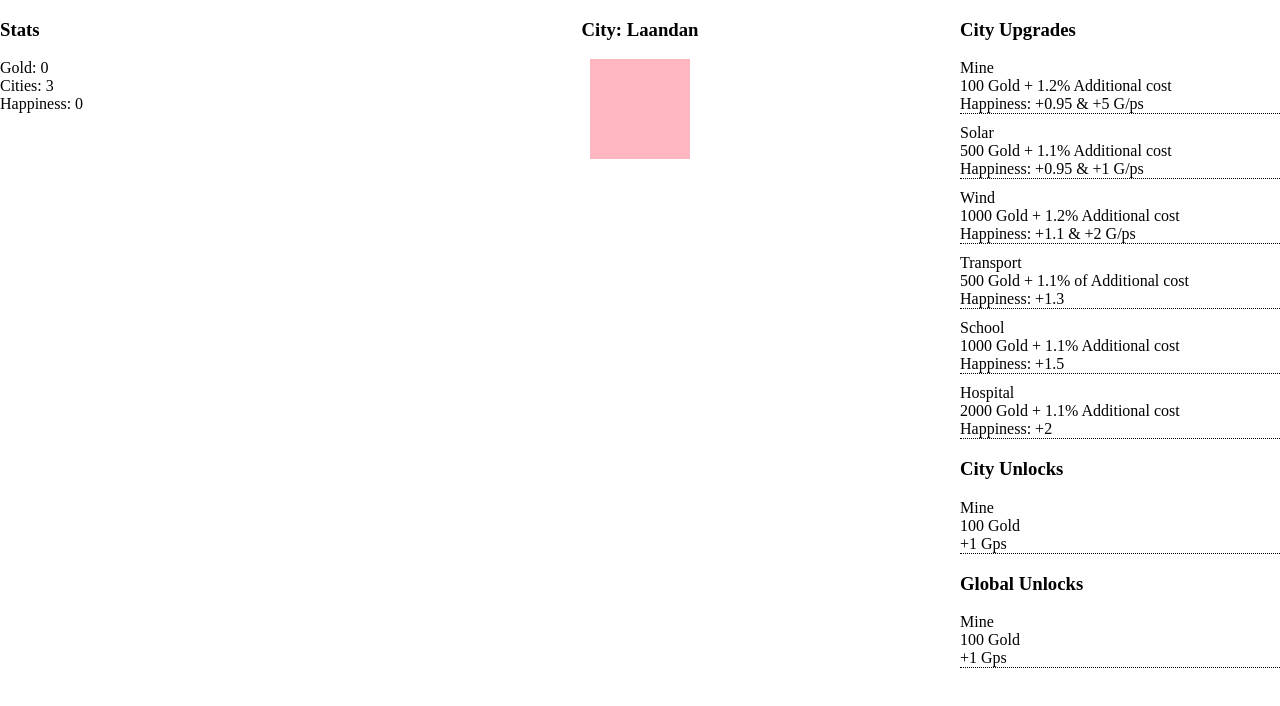
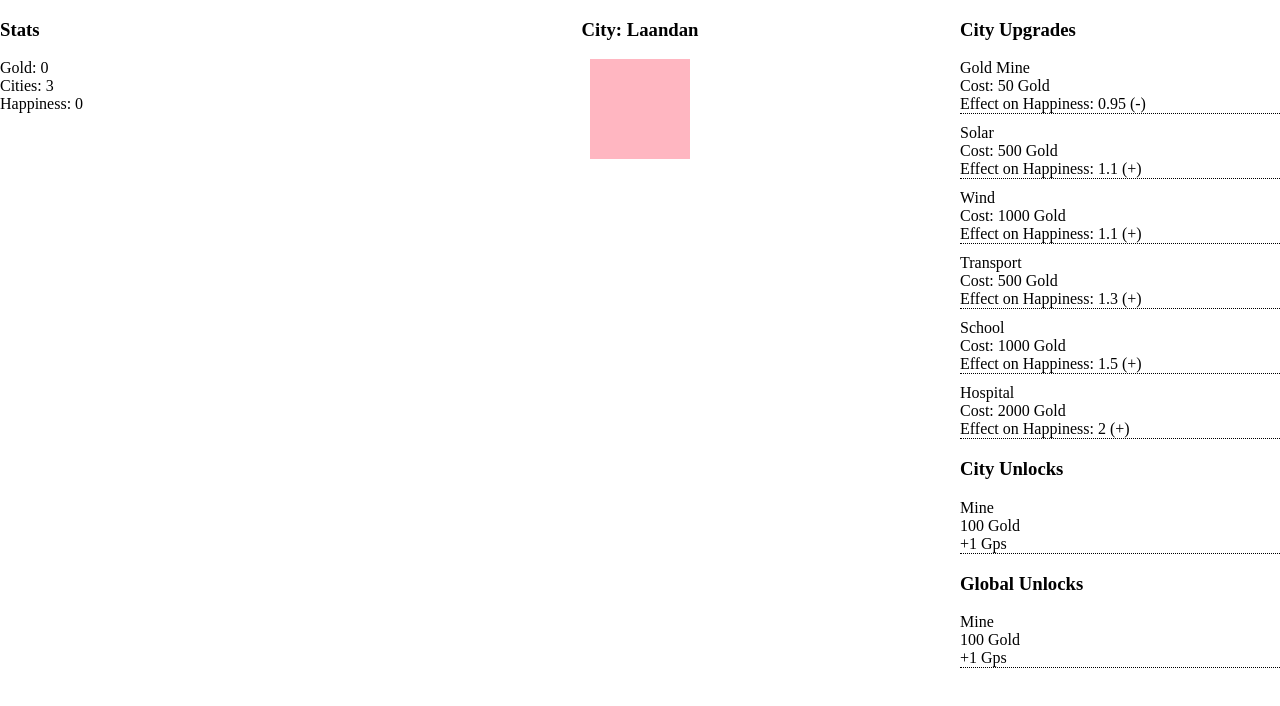
Before and after one commit to SamStenton/city-clicker, a website built with webpack: page src/index.html in a window 1280 px wide. Built offline with nearby package versions, Linux system fonts and the light colour scheme; what mainloop.js would draw is missing.

Commit message:
Create divs for unlocks dynamically, update gold cost on each purchase, fix bug where cost was not updating correctly after each purchase + other little bugs

```diff
--- a/src/index.html
+++ b/src/index.html
@@ -26,36 +26,12 @@
     <div class="unlocks">
       <div class="local-singles">
         <h3>City Upgrades</h3>
-        <div class="unlock" id="goldMine">
-          <div class="unlock_title">Mine</div>
-          <div class="unlock_cost">100 Gold + 1.2% Additional cost</div>
-          <div class="unlock_modifier">Happiness: +0.95 & +5 G/ps</div>
-        </div>
-        <div class="unlock" id="solar">
-          <div class="unlock_title">Solar</div>
-          <div class="unlock_cost">500 Gold + 1.1% Additional cost</div>
-          <div class="unlock_modifier">Happiness: +0.95 & +1 G/ps</div>
-        </div>
-        <div class="unlock" id="wind">
-          <div class="unlock_title">Wind</div>
-          <div class="unlock_cost">1000 Gold + 1.2% Additional cost</div>
-          <div class="unlock_modifier">Happiness: +1.1 & +2 G/ps</div>
-        </div>
-        <div class="unlock" id="transport">
-          <div class="unlock_title">Transport</div>
-          <div class="unlock_cost">500 Gold + 1.1% of Additional cost</div>
-          <div class="unlock_modifier">Happiness: +1.3</div>
-        </div>
-        <div class="unlock" id="school">
-          <div class="unlock_title">School</div>
-          <div class="unlock_cost">1000 Gold + 1.1% Additional cost</div>
-          <div class="unlock_modifier">Happiness: +1.5</div>
-        </div>
-        <div class="unlock" id="hospital">
-          <div class="unlock_title">Hospital</div>
-          <div class="unlock_cost">2000 Gold + 1.1% Additional cost</div>
-          <div class="unlock_modifier">Happiness: +2</div>
-        </div>
+        <div class="unlock" id="goldMine"></div>
+        <div class="unlock" id="solar"></div>
+        <div class="unlock" id="wind"></div>
+        <div class="unlock" id="transport"></div>
+        <div class="unlock" id="school"></div>
+        <div class="unlock" id="hospital"></div>
       </div>
       <div class="local-multiple">
         <h3>City Unlocks</h3>
--- a/src/index.js
+++ b/src/index.js
@@ -12,8 +12,8 @@ const unlocks ={
   solar: new Unlock('Solar', unlockConfig.solar),
   wind: new Unlock('Wind', unlockConfig.wind),
   transport: new  Unlock('Transport', unlockConfig.transport),
-  school: new Unlock('Schools', unlockConfig.school),
-  hospital: new Unlock('Hospitals', unlockConfig.hospital)
+  school: new Unlock('School', unlockConfig.school),
+  hospital: new Unlock('Hospital', unlockConfig.hospital)
 }
 
 
@@ -36,13 +36,15 @@ function initiate() {
     gold.add(1);
   });
 
-  window.goldMine.addEventListener('click', e => buyUnlock('goldMine'))
-  window.solar.addEventListener('click', e => buyUnlock('solar'))
-  window.transport.addEventListener('click', e => buyUnlock('transport'))
-  window.wind.addEventListener('click', e => buyUnlock('wind'))
-  window.school.addEventListener('click', e => buyUnlock('school'))
-  window.hospital.addEventListener('click', e => buyUnlock('hospital'))
+  // Initial update for item costs + add event listeners
+  for (let key in unlocks) {
+    const unlock = unlocks[key];
+    const unlockName = unlock.id;
+    document.getElementById(unlock.id).addEventListener('click', e => buyUnlock(unlockName))
+    updateUnlockDiv(unlock);
+  }
 
+  // Start MainLoop
   MainLoop
     .setUpdate(update)
     .setDraw(draw)
@@ -66,15 +68,43 @@ function draw() {
 }
 
 function buyUnlock(unlock) {
-  if (gold.getValue() > unlockConfig[unlock].goldCost) {
-    let bought = unlocks[unlock].buy()
-    happiness.add( bought.happiness )
-    gold.remove( unlockConfig[unlock].goldCost )
-    goldPerSecond = goldPerSecond + bought.goldPs
+  const item = unlocks[unlock];
+  const unlockCost = item.goldCost;
+  if (gold.getValue() >= unlockCost) {
+    let bought = item.buy()
+    happiness.multiply(bought.happiness)
+    gold.remove(unlockCost)
+    goldPerSecond = goldPerSecond + bought.goldPs;
+    updateUnlockDiv(item);
   } else {
     alert('Dont have enough gold')
   }
 }
 
+function updateUnlockDiv(item) {
+  const id = item.id;
+  const parent = document.getElementById(id);
+  parent.innerHTML = '';
+  // Create Title
+  let el = document.createElement('div');
+  el.className = 'unlock_title';
+  el.textContent = item.name;
+  parent.appendChild(el);
+  // Create Gold price
+  el = document.createElement('div');
+  el.className = 'unlock_cost';
+  el.textContent = `Cost: ${item.goldCost} Gold`;
+  parent.appendChild(el);
+  // Create Happiness multiplyer
+  el = document.createElement('div');
+  el.className = 'unlock_modifier';
+  let sign = '+';
+  if (item.happinessChange < 1) sign = '-';
+  // To 4 decimal places to keep screen clear
+  const happinessChange = Math.round((item.happinessChange) * 10000) / 10000;
+  el.textContent = `Effect on Happiness: ${happinessChange} (${sign})`;
+  parent.appendChild(el);
+}
+
 // Launch the main game loop
 initiate();
--- a/src/resource.js
+++ b/src/resource.js
@@ -6,6 +6,10 @@ class Resource {
 
   add(amount) {
     this.value = this.value + amount;
+  }
+
+  multiply(amount) {
+    this.value = this.value * amount;
   }
 
   remove(amount) {
--- a/src/unlock.js
+++ b/src/unlock.js
@@ -1,6 +1,7 @@
 class Unlock {
     constructor(name, config) {
         this.name = name
+        this.id = config.id
         this.goldCost = config.goldCost
         this.happinessChange = config.happinessChange
         this.initialGps = config.initialGps
@@ -9,11 +10,12 @@ class Unlock {
     }
 
     buy() {
-        let gold = this.isFirstPurchase ? this.goldCost : (this.goldCost + (this.goldCost * this.additionalItemCost))
+        this.goldCost = Math.round(this.goldCost * this.additionalItemCost);
+        const goldCost = this.goldCost;
         let happiness = this.happinessChange
         let goldPs = this.initialGps
         this.isFirstPurchase = false
-        return { gold, happiness, goldPs }
+        return { goldCost, happiness, goldPs }
     }
 
     prop(prop) { return this[prop] }
--- a/src/unlockConfig.js
+++ b/src/unlockConfig.js
@@ -1,35 +1,41 @@
 export default {
     goldMine: {
-        goldCost: 100,
+        id: 'goldMine',
+        goldCost: 50,
         happinessChange: 0.95,
         initialGps: 5,
         additionalItemCost: 1.2
     },
     solar: {
+        id: 'solar',
         goldCost: 500,
         happinessChange: 1.1,
         initialGps: 1,
         additionalItemCost: 1.2
     },
     wind: {
+        id: 'wind',
         goldCost: 1000,
         happinessChange: 1.1,
         initialGps: 2,
         additionalItemCost: 1.2
     },
     transport: {
+        id: 'transport',
         goldCost: 500,
         happinessChange: 1.3,
         initialGps: 0,
         additionalItemCost: 1.1
     },
     school: {
+        id: 'school',
         goldCost: 1000,
         happinessChange: 1.5,
         initialGps: 0,
         additionalItemCost: 1.1
     },
     hospital: {
+        id: 'hospital',
         goldCost: 2000,
         happinessChange: 2,
         initialGps: 0,
```
